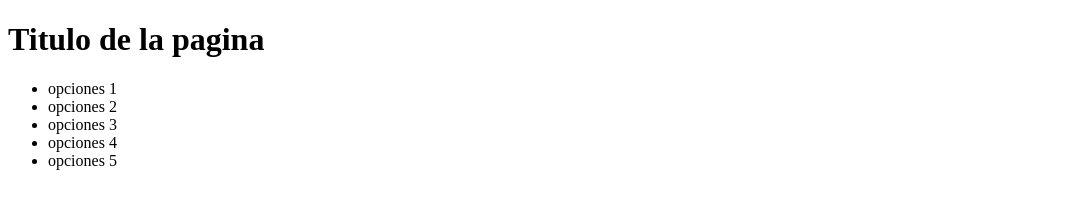
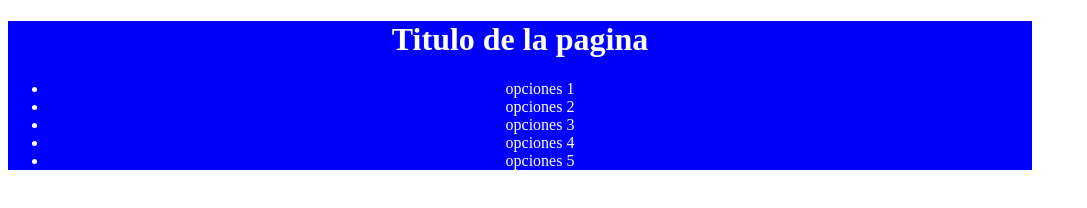
Before and after one commit to egc1010/pwgit10, a plain HTML site: page index.html in a window 1280 px wide. Shown: the whole page, without its empty margins (0-1087 px from the left). Drawn offline with Linux system fonts and the light colour scheme.

Commit message:
Header fondo azul, letras blanca

```diff
--- /dev/null
+++ b/css/estilos.css
@@ -0,0 +1,11 @@
+body
+{
+max-width: 1024px;
+}
+
+header
+{
+background: blue;
+color: white;
+text-align: center;
+}
--- /dev/null
+++ b/estilos.css
@@ -0,0 +1,11 @@
+body
+{
+max-width: 1024px;
+}
+
+header
+{
+background: blue;
+color: white;
+text-align: center;
+}
--- a/index.html
+++ b/index.html
@@ -3,6 +3,7 @@
 <head>
 	<meta charset="UTF-8">
 	<title>uso de git/github</title>
+	<link rel="stylesheet" href="css/estilos.css">
 </head>
 <body>
 	<header>
```
Also changed, not shown: 1 other file.
